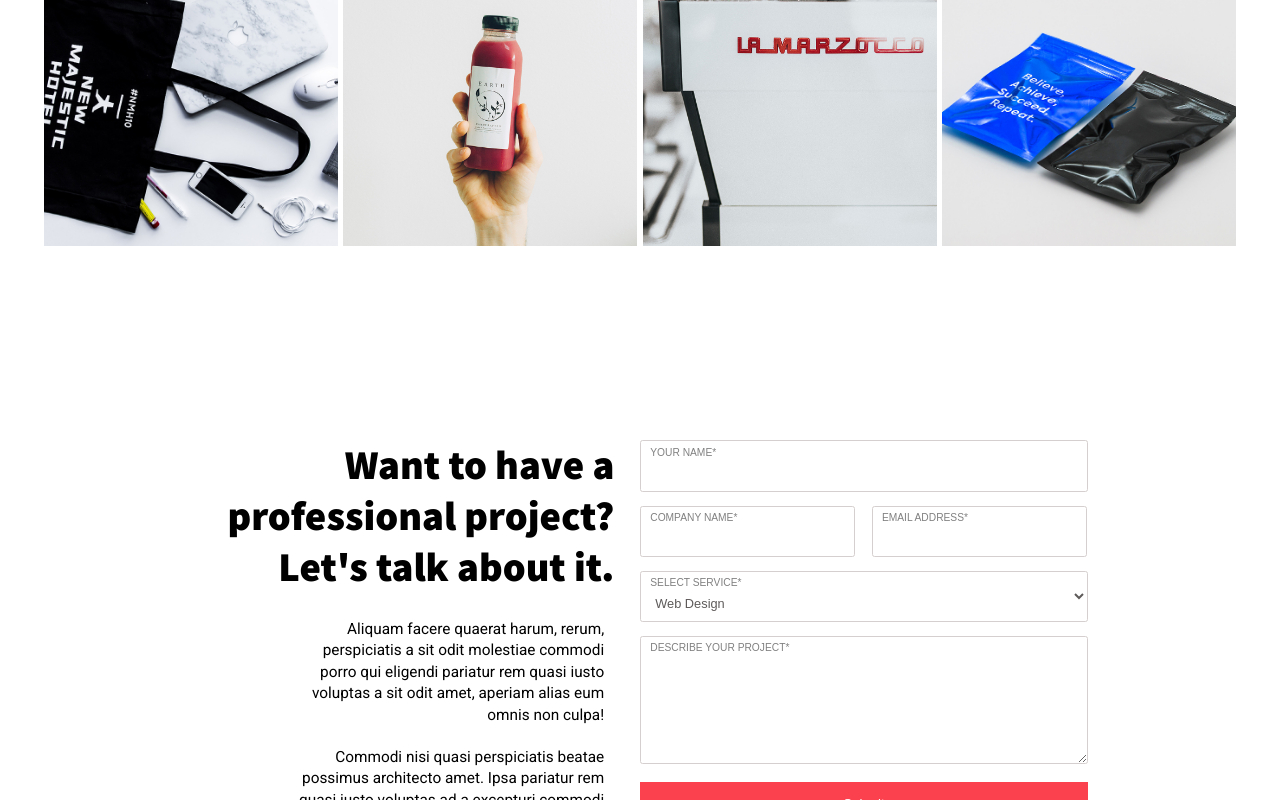
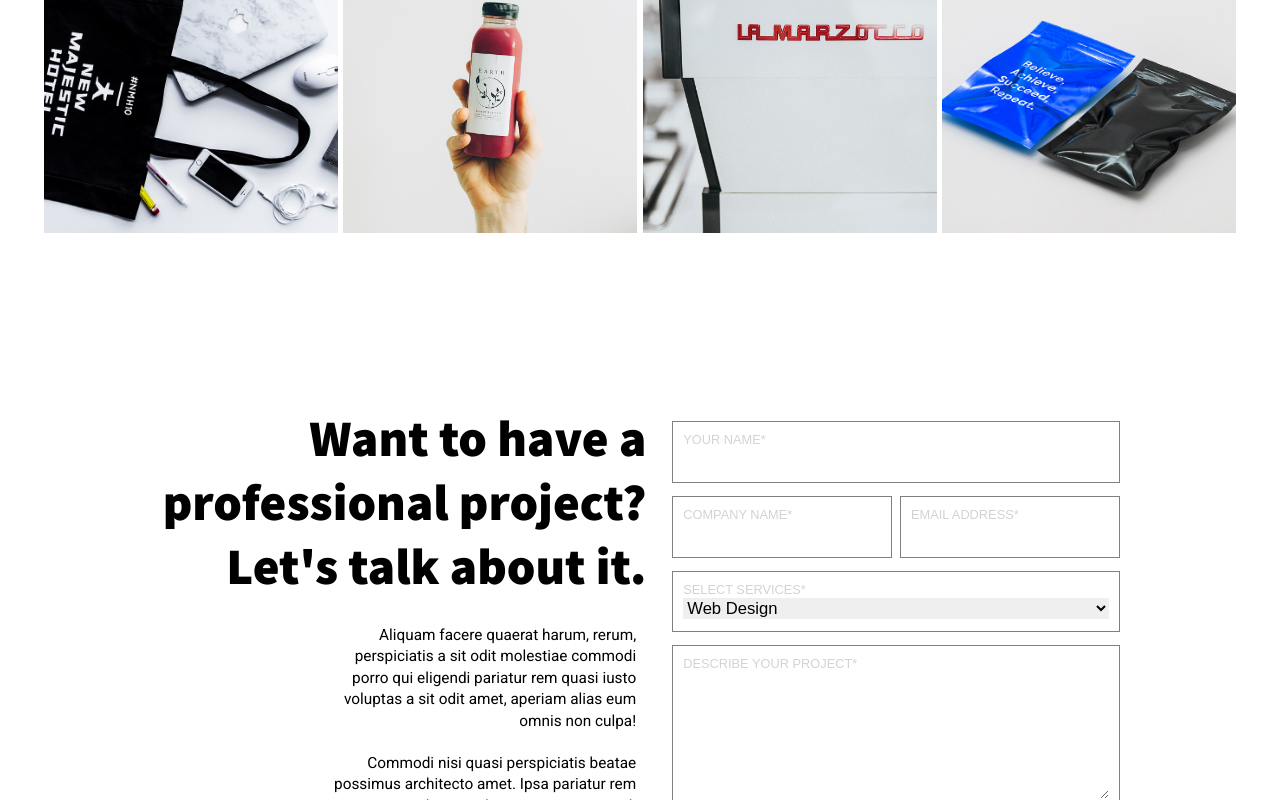
Before and after one commit to kakus86/wyzwanie1, a plain HTML site: page index.html in a window 1280 px wide. Shown: the part 2000-2800 px from the top of the page. Drawn offline with Linux system fonts and the light colour scheme; a script that the page names is missing.

Commit message:
wersja na komputer gotowa

```diff
--- a/css/contact.css
+++ b/css/contact.css
@@ -1,18 +1,17 @@
 .contact{
     display: flex;
-    align-items: center;
     margin: 5vw 0;
     height: max-content;
 }
 .contact__text{
-    width: 35vw;
+    width: 40vw;
     text-align: end;
     display: flex;
     flex-direction: column;
     height: max-content;
 }
 .contact__header{
-    font-size: 3.2vw;
+    font-size: 4vw;
     margin: 1.3vw 0;
     font-family: 'Source Sans Pro', sans-serif;
     font-weight: 800;
@@ -29,107 +28,61 @@
     flex-direction: column;
     margin: 2vw;
     height: 30vw;
+    width: 35vw;
     justify-content: space-between;
     font-family: Arial, Helvetica, sans-serif;
 }
+.contact__form-item{
+    border: 1px solid grey;
+    display: flex;
+    flex-direction: column;
+    text-align: start;
+    padding: 0.8vw;
+    margin: 0.5vw 0;
+    width: 100%;
+}
+.contact__form-label{
+    border: none;
+    text-transform: uppercase;
+    color: lightgray;
+    font-size: 1vw;
+}
+.contact__form-input{
+    border: none;
+    width: 100%;
+    margin: 0.1vw 0;
+    font-size: 1.3vw;
+}
+.contact__form-input:focus{
+    outline: none;
 
-.before{
-    position: relative;
-	width: 100%;
-    padding-top: 0;
-}
-
-.contact__form-name::before{
-	content: 'Your name*';
-	position: absolute;
-    top:0;
-    text-transform: uppercase;
-    font-size: 0.8vw;
-	color: gray;
-    padding: 0.5vw 0.8vw;
-	z-index: -1;
 }
 .contact__form-row{
+    width: 100%;
     display: flex;
-    width: 35vw;
 }
-
-.contact__form-company-input, .contact__form-email-input{
-    width: 96%;
-    margin: 0;
-    height: 4vw;
-    background-color: transparent;
-    border: 1px solid #d6cfcf;
-    border-radius: 0.2vw;
-    padding: 1.2vw 0.8vw 0;
-    color: #5e5a5a;
+.right-margin{
+    margin-right: 0.3vw;
 }
-.contact__form-email-input{
-    margin-left: 0.6vw;
+.left-margin{
+    margin-left: 0.3vw;
 }
-.contact__form-company::before{
-	content: 'Company name*';
-	position: absolute;
-    text-transform: uppercase;
-    font-size: 0.8vw;
-	color: gray;
-    padding: 0.5vw 0.8vw;
-	z-index: -1;
-}
-
-.contact__form-email::before{
-	content: 'Email address*';
-	position: absolute;
-    text-transform: uppercase;
-    font-size: 0.8vw;
-	color: gray;
-    padding: 0.5vw 0.8vw;
-    z-index: -1;
-    margin-left: 0.6vw;
-}
-
-
-
-.contact__form-service::before{
-	content: 'Select service*';
-	position: absolute;
-    text-transform: uppercase;
-    font-size: 0.8vw;
-	color: gray;
-    padding: 0.5vw 0.8vw;
-	z-index: -1;
-}
-
-.contact__form-describe::before{
-	content: 'Describe your project*';
-	position: absolute;
-    text-transform: uppercase;
-    font-size: 0.8vw;
-	color: gray;
-    padding: 0.5vw 0.8vw;
-	z-index: -1;
-}
-.contact__form-input, .contact__form-textarea{
-    margin: 0;
-    width: 35vw;
-    height: 4vw;
-    background-color: transparent;
-    border: 1px solid #d6cfcf;
-    border-radius: 0.2vw;
-    padding: 1.2vw 0.8vw 0;
-    color: #5e5a5a;
-    font-size: 1vw;
-}
-.contact__form-textarea{
-padding: 1.8vw 0.8vw !important;
+.contact__form-company-input{
+    border: none;
 }
 .contact__form-textarea{
     resize: vertical;
     height: 10vw;
+    border: none;
+}
+.contact__form-textarea:focus{
+    outline: none;
+
 }
 .contact__form-button{
     background-color: #FB414E;
     border: 1px solid #FB414E;
     color: #fff;
     padding: 1vw;
+    cursor: pointer;
 }
--- a/css/home.css
+++ b/css/home.css
@@ -39,9 +39,7 @@
 }
 .home__nav-menu-item:hover{
 	border-bottom: 0.1vw solid #fff;
-
 }
-
 .home__nav-mobile-button {
     display: none;
 }
@@ -75,7 +73,7 @@
 	width: 50vw;
 	font-family: 'Source Sans Pro', sans-serif;
 	font-size: 3vw;
-	font-weight: 800;
+	font-weight: 900;
 	color: #FFFFFF;
 }
 .home__content-p{
@@ -84,6 +82,7 @@
 	font-size: 0.7vw;
 	padding: 0 8vw;
 	line-height: 2;
+	font-weight: 300;
 }
 .home__content-button{
 	margin: 4vw 0.5vw 0;
@@ -92,6 +91,8 @@
 	font-size: 1vw;
 	border-radius: 1px;
 	color: #fff;
+	z-index: 1;
+	position: relative;
 }
 .red-button{
 	background-color: #FB414E;
@@ -100,6 +101,11 @@
 .transparent-button{
 	background-color: transparent;
 	border: 2px solid #FB414E;
+}
+.home__content-button:hover{
+
+	outline: outset;
+	cursor: pointer;
 }
 .home__tiles{
 	display: flex;
--- a/css/works.css
+++ b/css/works.css
@@ -3,11 +3,17 @@
     flex-wrap: wrap;
     align-items: center;
     justify-content: center;
-    margin: 8vw 0;
+    margin: 7vw 0;
 }
 .works__image{
     width: 23vw;
     height: 23vw;
     margin: 0.2vw;
     object-fit: cover;
+    opacity: 1;
+    transition: 0.5s opacity;
 }
+.works__image:hover{
+    opacity: 0.7;
+    cursor: pointer;
+}
--- a/index.html
+++ b/index.html
@@ -138,26 +138,33 @@
 
         </article>
         <form class="contact__form">
-            <label class="contact__form-name before">
-                <input class="contact__form-input" type="text" name="name">
-            </label>
+            <div class="contact__form-item">
+                <label for="name" class="contact__form-label">Your name*</label>
+                <input class="contact__form-input" type="text" name="name" id="name">
+
+            </div>
             <div class="contact__form-row">
-                <label class="contact__form-company before">
-                    <input class="contact__form-company-input" type="text" name="company">
-                </label>
-                <label class="contact__form-email before">
-                    <input class="contact__form-email-input" type="email" name="email">
-                </label>
+                <div class="contact__form-item right-margin">
+                <label for="company" class="contact__form-label">Company name*</label>
+                    <input class="contact__form-input" type="text" name="company" id="company">
+                </div>
+                <div class="contact__form-item left-margin">
+                <label for="email" class="contact__form-label">Email address*</label>
+                    <input class="contact__form-input" type="email" name="email"id="email">
             </div>
-            <label class="contact__form-service before">
-                <select class="contact__form-input" name="service">
-                    <option value="design" selected>Web Design</option>
-                    <option value="branding">Branding</option>
-                </select>
-            </label>
-            <label class="contact__form-describe before">
-                <textarea class="contact__form-textarea"></textarea>
-            </label>
+            </div>
+            <div class="contact__form-item">
+                <label for="service" class="contact__form-label">Select services*</label>
+                    <select class="contact__form-input" name="service" id="service">
+                        <option value="design" selected>Web Design</option>
+                        <option value="branding">Branding</option>
+                    </select>
+            </div>
+            <div class="contact__form-item">
+                <label class="contact__form-label">Describe your project*</label>
+                    <textarea class="contact__form-textarea"></textarea>
+
+            </div>
             <input type="submit" class="contact__form-button" value="Submit">
         </form>
     </section>
```
